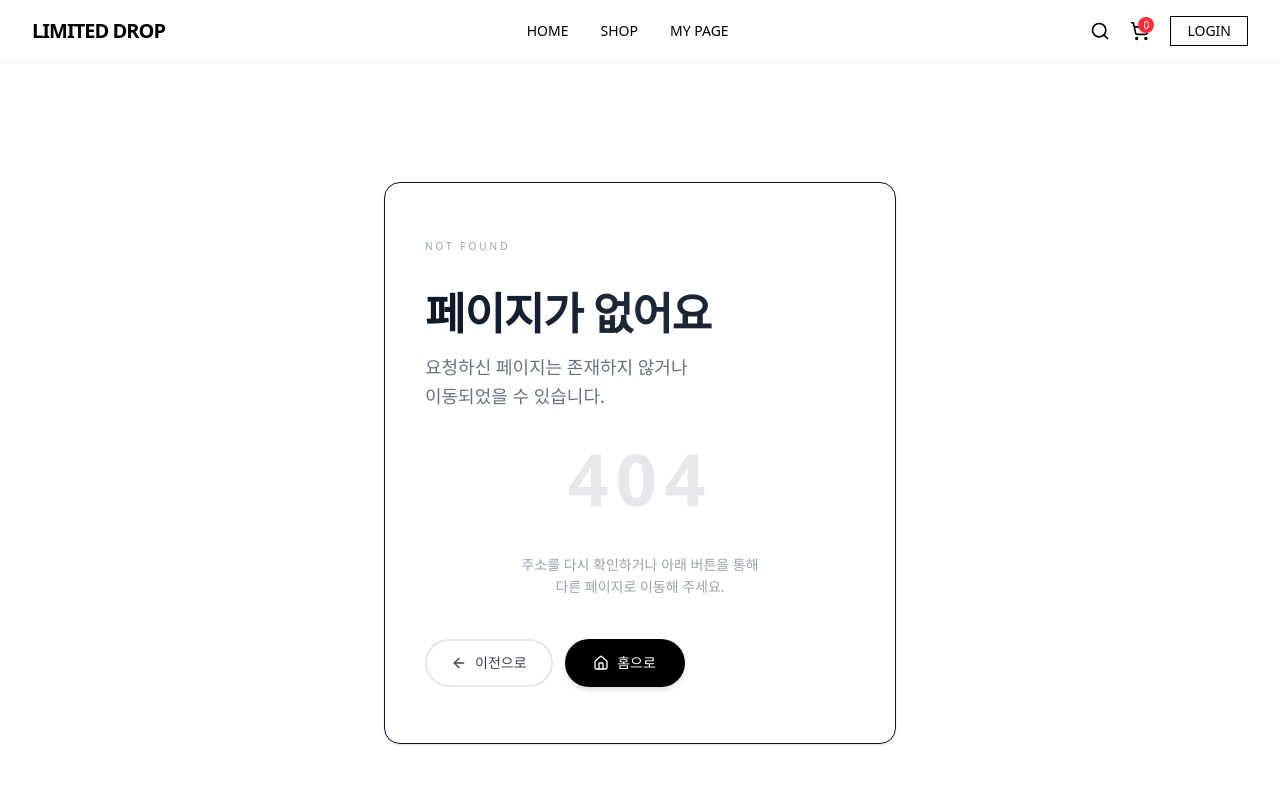
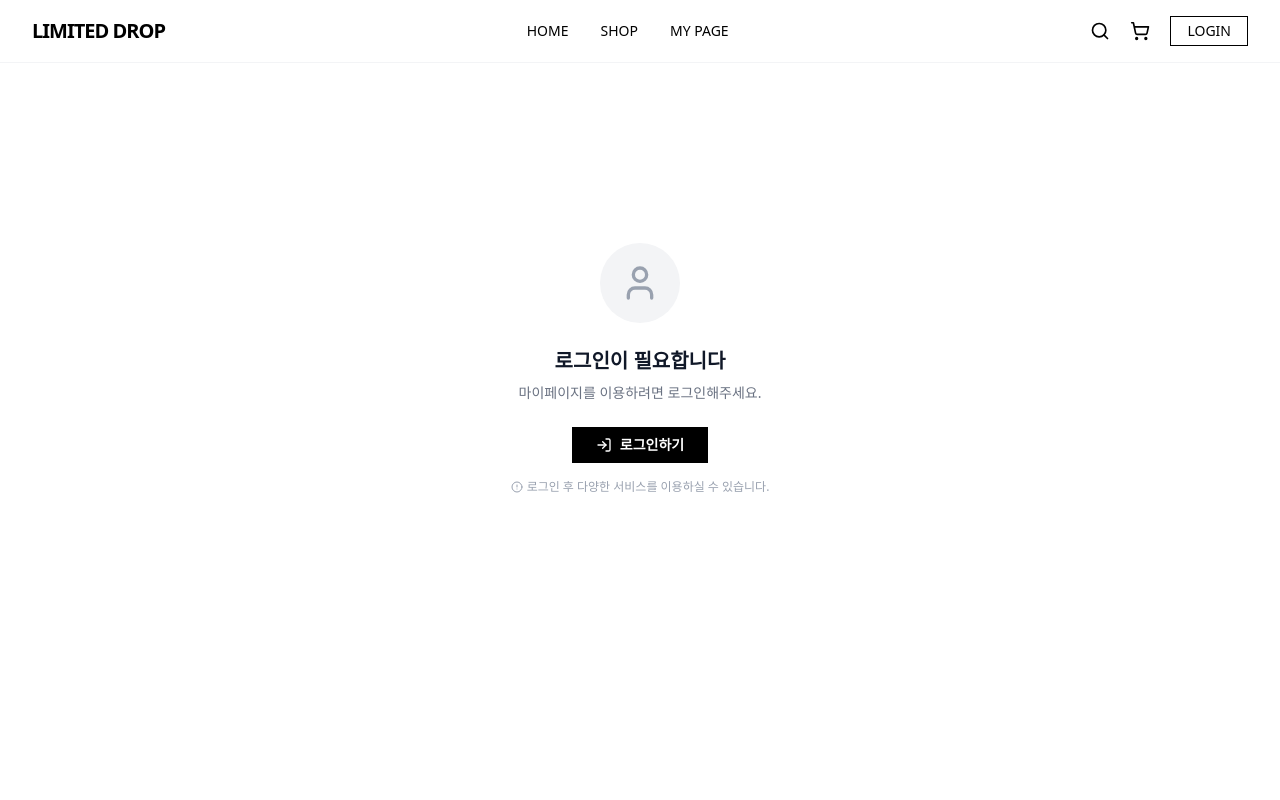
Before and after one commit to kuminkyu9/limited-drop-client, a React (Vite) app: page /cart in a window 1280 px wide. Shown: the top 800 px of the page. Built offline with nearby package versions, Linux system fonts and the light colour scheme.

Commit message:
feat: 장바구니 메인 추가 및 화면 스타일 개선

```diff
--- a/src/components/Navbar.tsx
+++ b/src/components/Navbar.tsx
@@ -1,6 +1,7 @@
 import { Search, ShoppingCart } from 'lucide-react';
 import { useCartStore } from '@/store/useCartStore';
 import { useNavigate } from 'react-router-dom';
+import { useIsLoggedIn } from '@/store/useAuthStore';
 
 const CartBadge = () => {
   const itemCount = useCartStore((state) => state.items.length);
@@ -14,6 +15,7 @@ interface itemProps {
 
 const Navbar = ({ search }: itemProps) => {
   const navigate = useNavigate();
+  const isLoggedIn = useIsLoggedIn();
 
   const goHome = () => {
     navigate('/');
@@ -28,7 +30,7 @@ const Navbar = ({ search }: itemProps) => {
   }
 
   const goCart = () => {
-    console.log('장바구니')
+    navigate('/cart');
   }
 
   const login = () => {
@@ -48,7 +50,7 @@ const Navbar = ({ search }: itemProps) => {
         <Search onClick={() => search()} size={20} className="hover:text-gray-500 cursor-pointer" />
         <div onClick={() => goCart()} className="relative cursor-pointer">
           <ShoppingCart size={20} className="hover:text-gray-500 cursor-pointer" />
-          <CartBadge />
+          {isLoggedIn && <CartBadge />}
         </div>
         <button onClick={() => login()} className="border border-black px-4 py-1 text-sm font-medium hover:bg-black hover:text-white transition uppercase cursor-pointer">Login</button>
       </div>
--- a/src/router/ProtectedLayout.tsx
+++ b/src/router/ProtectedLayout.tsx
@@ -12,13 +12,13 @@ const ProtectedLayout = () => {
 
   // if (isLoggedIn) {
   if (!isLoggedIn) {
-    // return <Navigate to="/login" replace />;
     return <div className="min-h-screen bg-white text-black font-sans">
       {/* --- Navbar --- */}
       <Navbar search={() => {console.log('go search');}} />
 
-      <main className="min-h-200 flex flex-1 items-center justify-center">
+      <main className="min-h-[calc(100vh-63px)] flex flex-1 items-center justify-center">
         <div className="flex flex-col items-center text-center">
+          <div className="w-full max-w-md -translate-y-15.75 flex flex-col items-center">
             <div className="mb-6 flex h-20 w-20 items-center justify-center rounded-full bg-gray-100">
               <User className="h-10 w-10 text-gray-400" />
             </div>
@@ -37,6 +37,7 @@ const ProtectedLayout = () => {
               <span>로그인 후 다양한 서비스를 이용하실 수 있습니다.</span>
             </div>
           </div>
+        </div>
       </main>
 
       {/* --- Footer --- */}
--- a/src/router/index.tsx
+++ b/src/router/index.tsx
@@ -11,6 +11,8 @@ import LoginMain from '@/screens/account/LoginMain';
 
 import ProductDetail from '@/screens/product/ProductDetail';
 
+import CartMain from '@/screens/cart/CartMain';
+
 export const appRoutes: RouteObject[] = [
   {path: '/', element: <Main />, },
 
@@ -23,6 +25,7 @@ export const appRoutes: RouteObject[] = [
   {path: '/', element: <ProtectedLayout />,
     children: [
       {path: 'mypage', element: <MypageMain />, },
+      {path: 'cart', element: <CartMain />, },
     ],
   },
 
--- a/src/screens/account/LoginMain.tsx
+++ b/src/screens/account/LoginMain.tsx
@@ -13,7 +13,8 @@ const LoginMain = () => {
       {/* --- Navbar --- */}
       <Navbar search={() => {console.log('go search');}} />
 
-      <div className="flex min-h-200 flex-col items-center justify-center bg-white">
+      <div className="min-h-[calc(100vh-63px)] flex flex-col items-center justify-center bg-white">
+        <div className="w-full max-w-md -translate-y-15.75">
           <div className="mb-8 text-center">
             <h1 className="text-2xl font-extrabold tracking-[0.15em]">LIMITED DROP</h1>
             <p className="mt-2 text-xs text-gray-500">한정판 래플 &amp; 선착순 커머스</p>
@@ -42,6 +43,7 @@ const LoginMain = () => {
               </button>
             </div>
             {tab === "login" ? <LoginForm /> : <SignupForm />}
+          </div>
         </div>
       </div>
 
--- /dev/null
+++ b/src/screens/cart/CartMain.tsx
@@ -0,0 +1,28 @@
+import { ShoppingCart } from "lucide-react";
+import Navbar from '@/components/Navbar';
+import Footer from '@/components/Footer';
+
+const CartMain = () => {
+  return (
+    <div className="min-h-screen bg-white text-black font-sans">
+      {/* --- Navbar --- */}
+      <Navbar search={() => {console.log('go search');}} />
+
+      <div className="min-h-[calc(100vh-63px)] flex flex-col items-center justify-center bg-white">
+        <div className="w-full max-w-md -translate-y-15.75 flex flex-col items-center">
+          <div className="mb-7 flex h-24 w-24 items-center justify-center rounded-full bg-gray-50">
+            <ShoppingCart className="h-12 w-12 text-gray-300" />
+          </div>
+          <h1 className="text-xl font-semibold text-gray-900">장바구니가 비어있습니다</h1>
+          <p className="mt-3 text-sm text-gray-500">마음에 드는 상품을 담아보세요!</p>
+          <button className="mt-7 h-11 px-8 rounded bg-black text-sm font-semibold text-white hover:bg-gray-900 cursor-pointer">쇼핑 계속하기</button>
+        </div>
+      </div>
+
+      {/* --- Footer --- */}
+      <Footer />
+    </div>
+  );
+};
+
+export default CartMain;
```
Lines whose indentation alone changed are shown as unchanged.
